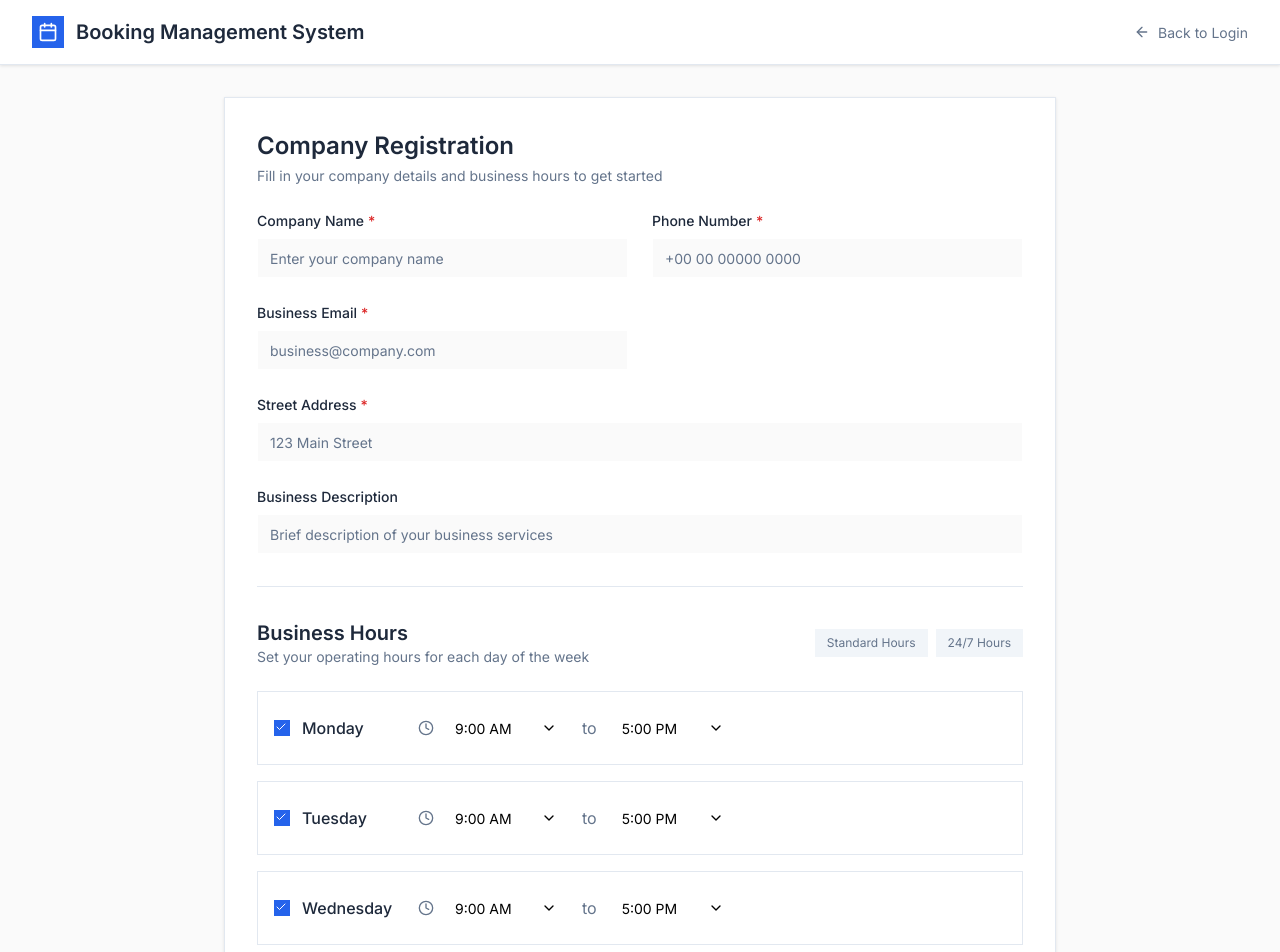
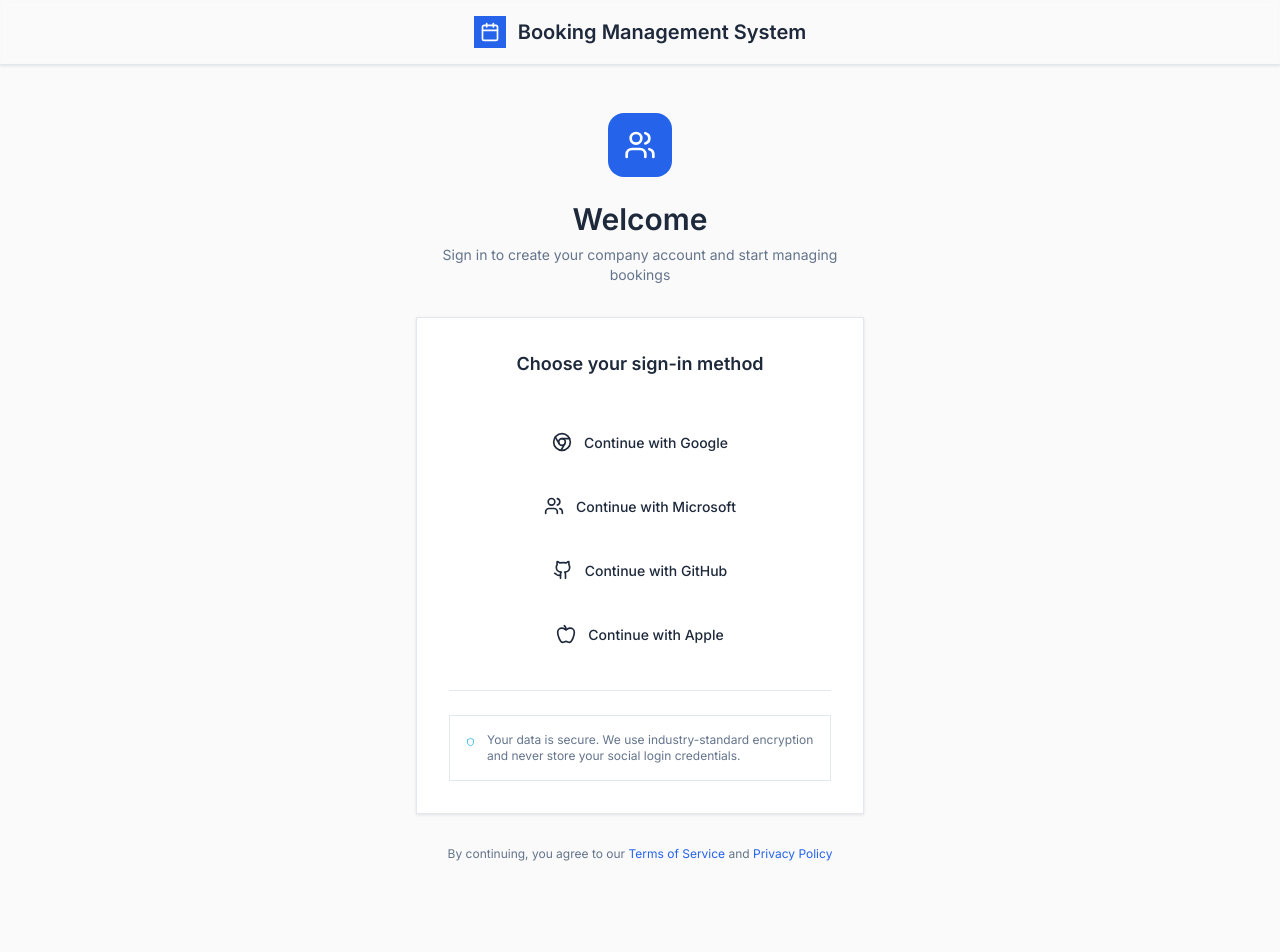
Before and after one commit to codegik/booking_management_system, a React (Vite) app: page / in a window 1280 px wide. Before the commit this address led to /company-registration-screen. Shown: the top 952 px of the page. Built offline with nearby package versions, Linux system fonts and the light colour scheme.

Commit message:
adding social login

```diff
--- a/src/Routes.jsx
+++ b/src/Routes.jsx
@@ -2,6 +2,7 @@ import React from "react";
 import { BrowserRouter, Routes as RouterRoutes, Route } from "react-router-dom";
 import ScrollToTop from "components/ScrollToTop";
 import ErrorBoundary from "components/ErrorBoundary";
+import ProtectedRoute from "components/ProtectedRoute";
 import NotFound from "pages/NotFound";
 import CompanyDashboard from './pages/company-dashboard';
 import CompanyRegistrationScreen from './pages/company-registration-screen';
@@ -9,6 +10,7 @@ import ServiceManagementScreen from './pages/service-management-screen';
 import EmployeeManagementScreen from './pages/employee-management-screen';
 import CreateEditBookingScreen from './pages/create-edit-booking-screen';
 import CustomerDashboard from './pages/customer-dashboard';
+import SocialLoginScreen from './pages/social-login-screen';
 
 const Routes = () => {
   return (
@@ -17,9 +19,17 @@ const Routes = () => {
       <ScrollToTop />
       <RouterRoutes>
         {/* Define your route here */}
-        <Route path="/" element={<CompanyDashboard />} />
+        <Route path="/" element={<SocialLoginScreen />} />
+        <Route path="/login" element={<SocialLoginScreen />} />
+        <Route
+          path="/company-registration-screen"
+          element={
+            <ProtectedRoute>
+              <CompanyRegistrationScreen />
+            </ProtectedRoute>
+          }
+        />
         <Route path="/company-dashboard" element={<CompanyDashboard />} />
-        <Route path="/company-registration-screen" element={<CompanyRegistrationScreen />} />
         <Route path="/service-management-screen" element={<ServiceManagementScreen />} />
         <Route path="/employee-management-screen" element={<EmployeeManagementScreen />} />
         <Route path="/create-edit-booking-screen" element={<CreateEditBookingScreen />} />
--- /dev/null
+++ b/src/components/ProtectedRoute.jsx
@@ -0,0 +1,26 @@
+import React, { useEffect } from 'react';
+import { useNavigate } from 'react-router-dom';
+
+const ProtectedRoute = ({ children }) => {
+  const navigate = useNavigate();
+
+  useEffect(() => {
+    const isAuthenticated = localStorage.getItem('isAuthenticated');
+
+    if (!isAuthenticated || isAuthenticated !== 'true') {
+      // Redirect to login if not authenticated
+      navigate('/', { replace: true });
+    }
+  }, [navigate]);
+
+  // Check authentication status
+  const isAuthenticated = localStorage.getItem('isAuthenticated');
+
+  if (!isAuthenticated || isAuthenticated !== 'true') {
+    return null; // Don't render anything while redirecting
+  }
+
+  return children;
+};
+
+export default ProtectedRoute;
--- a/src/pages/company-registration-screen/components/RegistrationForm.jsx
+++ b/src/pages/company-registration-screen/components/RegistrationForm.jsx
@@ -78,34 +78,6 @@ const RegistrationForm = ({ formData, setFormData, errors = {} }) => {
     }));
   };
 
-  const setStandardHours = () => {
-    const standardHours = {};
-    daysOfWeek?.forEach(day => {
-      if (day?.key === 'sunday') {
-        standardHours[day.key] = { isOpen: false, openTime: '', closeTime: '' };
-      } else {
-        standardHours[day.key] = { isOpen: true, openTime: '09:00', closeTime: '17:00' };
-      }
-    });
-
-    setFormData(prev => ({
-      ...prev,
-      businessHours: standardHours
-    }));
-  };
-
-  const set24Hours = () => {
-    const allDayHours = {};
-    daysOfWeek?.forEach(day => {
-      allDayHours[day.key] = { isOpen: true, openTime: '00:00', closeTime: '23:30' };
-    });
-
-    setFormData(prev => ({
-      ...prev,
-      businessHours: allDayHours
-    }));
-  };
-
   return (
     <div className="space-y-8">
       <div className="space-y-6">
@@ -158,7 +130,7 @@ const RegistrationForm = ({ formData, setFormData, errors = {} }) => {
           <Input
             label="Business Description"
             type="text"
-            placeholder="Brief description of your business services"
+            placeholder="Brief description of your business"
             value={formData?.description || ''}
             onChange={(e) => handleInputChange('description', e?.target?.value)}
             error={errors?.description}
@@ -177,23 +149,6 @@ const RegistrationForm = ({ formData, setFormData, errors = {} }) => {
             <p className="text-sm text-muted-foreground">
               Set your operating hours for each day of the week
             </p>
-          </div>
-
-          <div className="flex flex-wrap gap-2">
-            <button
-              type="button"
-              onClick={setStandardHours}
-              className="px-3 py-1.5 text-xs bg-muted hover:bg-muted/80 text-muted-foreground rounded-md transition-smooth"
-            >
-              Standard Hours
-            </button>
-            <button
-              type="button"
-              onClick={set24Hours}
-              className="px-3 py-1.5 text-xs bg-muted hover:bg-muted/80 text-muted-foreground rounded-md transition-smooth"
-            >
-              24/7 Hours
-            </button>
           </div>
         </div>
 
--- /dev/null
+++ b/src/pages/social-login-screen/index.jsx
@@ -0,0 +1,168 @@
+import React, { useState } from 'react';
+import { useNavigate } from 'react-router-dom';
+import Icon from '../../components/AppIcon';
+import Button from '../../components/ui/Button';
+
+const SocialLoginScreen = () => {
+  const navigate = useNavigate();
+  const [isLoading, setIsLoading] = useState(false);
+
+  const handleSocialLogin = async (provider) => {
+    setIsLoading(true);
+
+    try {
+      // Simulate social login process
+      console.log(`Logging in with ${provider}`);
+
+      // Mock authentication delay
+      await new Promise(resolve => setTimeout(resolve, 1500));
+
+      // Simulate successful authentication
+      localStorage.setItem('isAuthenticated', 'true');
+      localStorage.setItem('authProvider', provider);
+
+      // Redirect to company registration
+      navigate('/company-registration-screen');
+    } catch (error) {
+      console.error('Login failed:', error);
+    } finally {
+      setIsLoading(false);
+    }
+  };
+
+  return (
+    <div className="min-h-screen bg-gradient-to-br from-primary/5 via-background to-accent/5">
+      {/* Header */}
+      <header className="bg-card/80 backdrop-blur-sm border-b border-border/50 shadow-soft">
+        <div className="max-w-7xl mx-auto px-4 sm:px-6 lg:px-8">
+          <div className="flex items-center justify-center h-16">
+            <div className="flex items-center space-x-3">
+              <div className="w-8 h-8 bg-primary rounded-lg flex items-center justify-center">
+                <Icon name="Calendar" size={20} color="white" />
+              </div>
+              <span className="text-xl font-semibold text-foreground">
+                Booking Management System
+              </span>
+            </div>
+          </div>
+        </div>
+      </header>
+
+      {/* Main Content */}
+      <main className="flex items-center justify-center px-4 sm:px-6 lg:px-8 py-12">
+        <div className="max-w-md w-full space-y-8">
+          <div className="text-center">
+            <div className="w-16 h-16 bg-primary rounded-2xl flex items-center justify-center mx-auto mb-6">
+              <Icon name="Users" size={32} color="white" />
+            </div>
+            <h1 className="text-3xl font-bold text-foreground">Welcome</h1>
+            <p className="mt-2 text-sm text-muted-foreground">
+              Sign in to create your company account and start managing bookings
+            </p>
+          </div>
+
+          <div className="bg-card rounded-lg shadow-soft border border-border p-8">
+            <div className="space-y-4">
+              <h2 className="text-lg font-semibold text-foreground text-center mb-6">
+                Choose your sign-in method
+              </h2>
+
+              {/* Google Login */}
+              <Button
+                variant="outline"
+                onClick={() => handleSocialLogin('google')}
+                disabled={isLoading}
+                className="w-full justify-center space-x-3 h-12"
+              >
+                <Icon name="Chrome" size={20} />
+                <span>Continue with Google</span>
+              </Button>
+
+              {/* Microsoft Login */}
+              <Button
+                variant="outline"
+                onClick={() => handleSocialLogin('microsoft')}
+                disabled={isLoading}
+                className="w-full justify-center space-x-3 h-12"
+              >
+                <Icon name="Users" size={20} />
+                <span>Continue with Microsoft</span>
+              </Button>
+
+              {/* GitHub Login */}
+              <Button
+                variant="outline"
+                onClick={() => handleSocialLogin('github')}
+                disabled={isLoading}
+                className="w-full justify-center space-x-3 h-12"
+              >
+                <Icon name="Github" size={20} />
+                <span>Continue with GitHub</span>
+              </Button>
+
+              {/* Apple Login */}
+              <Button
+                variant="outline"
+                onClick={() => handleSocialLogin('apple')}
+                disabled={isLoading}
+                className="w-full justify-center space-x-3 h-12"
+              >
+                <Icon name="Apple" size={20} />
+                <span>Continue with Apple</span>
+              </Button>
+
+              {isLoading && (
+                <div className="text-center text-sm text-muted-foreground mt-4">
+                  Authenticating...
+                </div>
+              )}
+            </div>
+
+            <div className="mt-8 pt-6 border-t border-border">
+              <div className="bg-accent/10 border border-accent/20 rounded-lg p-4">
+                <div className="flex items-start space-x-3">
+                  <Icon name="Shield" size={16} className="text-accent mt-0.5" />
+                  <div>
+                    <p className="text-xs text-muted-foreground">
+                      Your data is secure. We use industry-standard encryption and never store your social login credentials.
+                    </p>
+                  </div>
+                </div>
+              </div>
+            </div>
+          </div>
+
+          <div className="text-center">
+            <p className="text-xs text-muted-foreground">
+              By continuing, you agree to our{' '}
+              <a href="#" className="text-primary hover:underline">Terms of Service</a>
+              {' '}and{' '}
+              <a href="#" className="text-primary hover:underline">Privacy Policy</a>
+            </p>
+          </div>
+        </div>
+      </main>
+
+      {/* Footer */}
+      <footer className="bg-card/50 border-t border-border/50 mt-16">
+        <div className="max-w-7xl mx-auto px-4 sm:px-6 lg:px-8 py-6">
+          <div className="flex flex-col sm:flex-row sm:items-center sm:justify-between gap-4">
+            <p className="text-sm text-muted-foreground">
+              © {new Date().getFullYear()} Booking Management System. All rights reserved.
+            </p>
+            <div className="flex items-center space-x-6 text-sm text-muted-foreground">
+              <a href="#" className="hover:text-foreground transition-smooth">
+                Help Center
+              </a>
+              <a href="#" className="hover:text-foreground transition-smooth">
+                Contact Support
+              </a>
+            </div>
+          </div>
+        </div>
+      </footer>
+    </div>
+  );
+};
+
+export default SocialLoginScreen;
```
